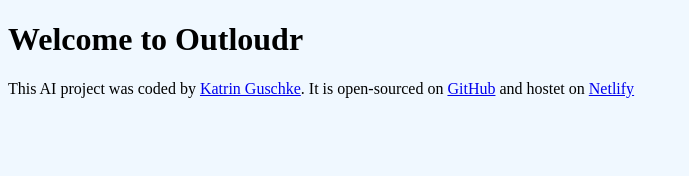
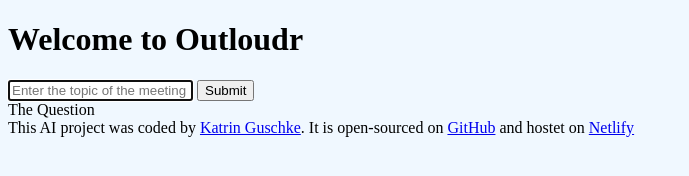
Before and after one commit to Katrinfelina/checkin-checkout-generator, a plain HTML site: page index.html in a window 1280 px wide. Shown: the whole page, without its empty margins (0-689 px from the left). Drawn offline with Linux system fonts and the light colour scheme.

Commit message:
added the basic html structure

```diff
--- a/index.html
+++ b/index.html
@@ -8,6 +8,21 @@
   </head>
   <body>
     <h1>Welcome to Outloudr</h1>
+
+    <main>
+      <form action="">
+        <input
+          type="text"
+          placeholder="Enter the topic of the meeting"
+          autofocus
+          required
+          autocomplete="off"
+        />
+        <input type="submit" />
+      </form>
+
+      <div>The Question</div>
+    </main>
 
     <footer>
       This AI project was coded by
```
